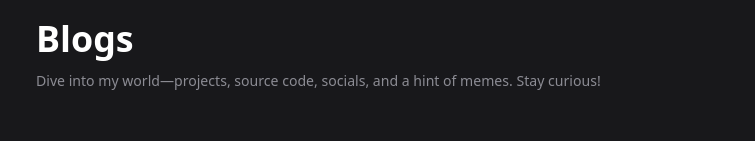
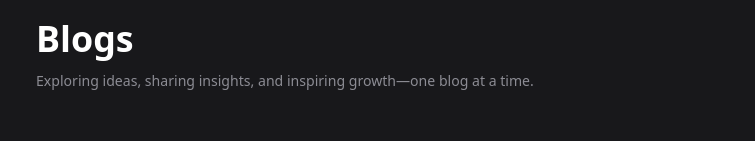
Before and after one commit to SarthakKrishak/Portfolio, a React (Vite) app: page /blog in a window 1280 px wide. Shown: the part 148-289 px from the top of the page, without its empty margins (264-1019 px from the left). Built offline with nearby package versions, Linux system fonts and the light colour scheme.

Commit message:
Blog updated

```diff
--- a/src/Pages/Blog.jsx
+++ b/src/Pages/Blog.jsx
@@ -14,8 +14,7 @@ const Blog = () => {
                 <section className="w-full text-white pl-3 flex flex-col gap-1 mt-10">
                     <h1 className="text-[2.8vw] text-white font-bold">Blogs</h1>
                     <p className="text-[#8C8C94] text-[1.1vw] mr-28">
-                        Dive into my world—projects, source code, socials, and a hint of
-                        memes. Stay curious!
+                        Exploring ideas, sharing insights, and inspiring growth—one blog at a time.
                     </p>
                 </section>
 
```
